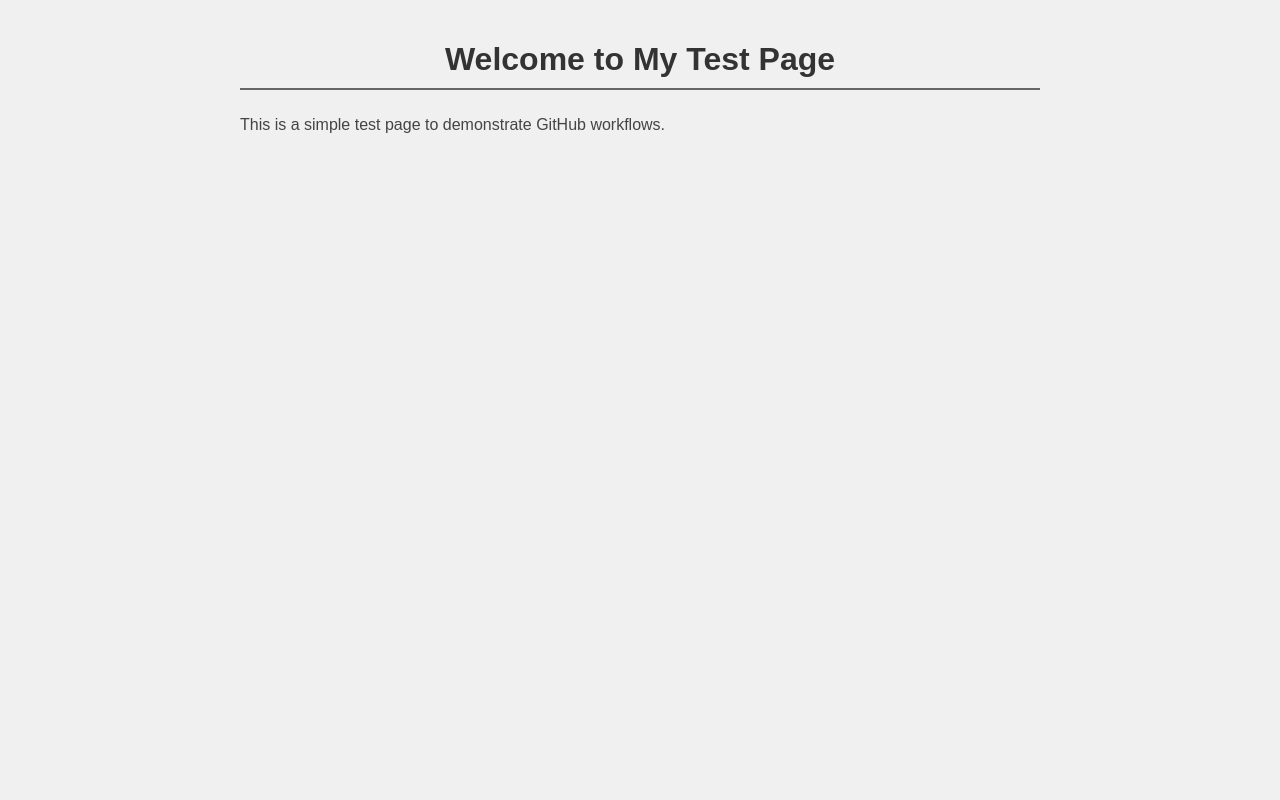
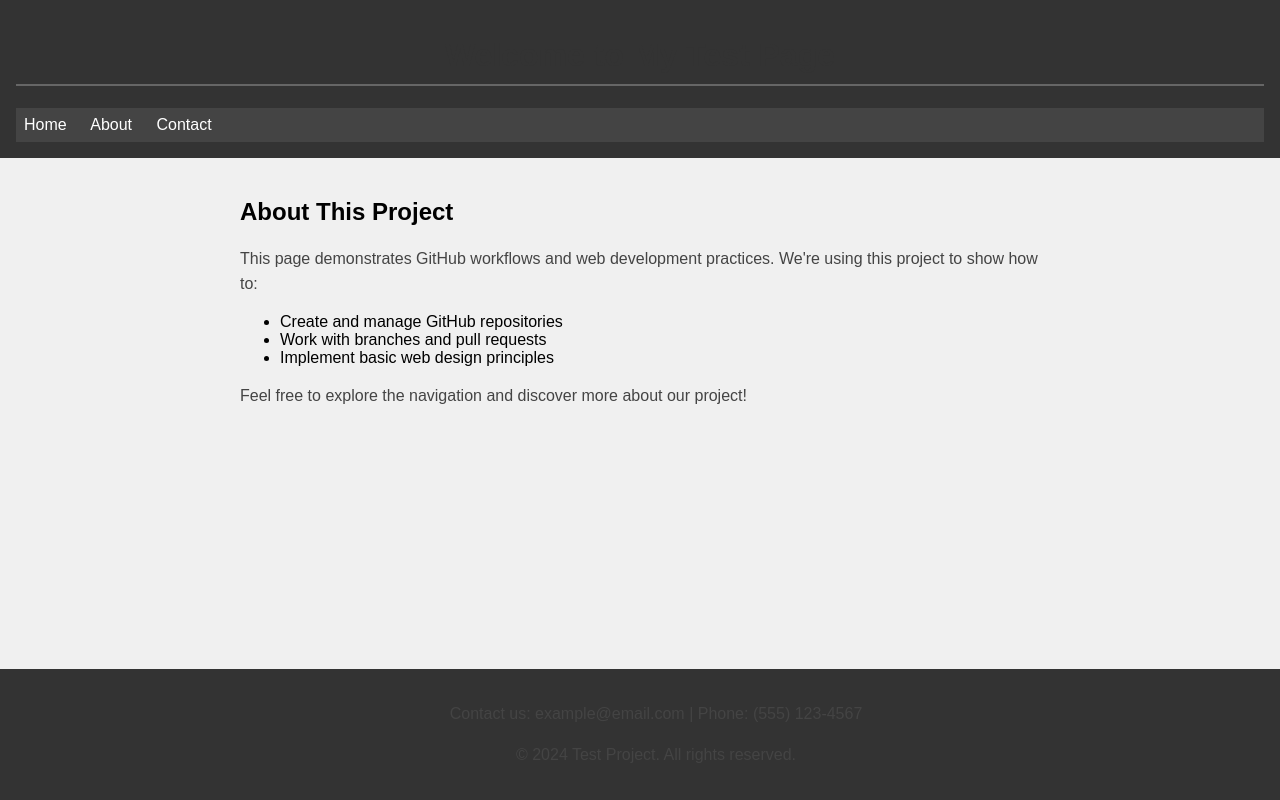
Before and after one commit to dhp6106/Test-Claude-coding-Agent, a plain HTML site: page index.html in a window 1280 px wide. Drawn offline with Linux system fonts and the light colour scheme.

Commit message:
Add enhanced content with header, navigation, and footer

```diff
--- a/index.html
+++ b/index.html
@@ -7,10 +7,31 @@
     <style>
         body {
             font-family: Arial, sans-serif;
+            margin: 0;
+            padding: 0;
+            background-color: #f0f0f0;
+        }
+        header {
+            background-color: #333;
+            color: white;
+            padding: 1rem;
+        }
+        nav {
+            background-color: #444;
+            padding: 0.5rem;
+        }
+        nav a {
+            color: white;
+            text-decoration: none;
+            margin-right: 20px;
+        }
+        nav a:hover {
+            color: #ddd;
+        }
+        main {
             max-width: 800px;
             margin: 0 auto;
             padding: 20px;
-            background-color: #f0f0f0;
         }
         h1 {
             color: #333;
@@ -22,10 +43,39 @@
             line-height: 1.6;
             color: #444;
         }
+        footer {
+            background-color: #333;
+            color: white;
+            text-align: center;
+            padding: 1rem;
+            position: fixed;
+            bottom: 0;
+            width: 100%;
+        }
     </style>
 </head>
 <body>
-    <h1>Welcome to My Test Page</h1>
-    <p>This is a simple test page to demonstrate GitHub workflows.</p>
+    <header>
+        <h1>Welcome to My Test Page</h1>
+        <nav>
+            <a href="#home">Home</a>
+            <a href="#about">About</a>
+            <a href="#contact">Contact</a>
+        </nav>
+    </header>
+    <main>
+        <h2>About This Project</h2>
+        <p>This page demonstrates GitHub workflows and web development practices. We're using this project to show how to:</p>
+        <ul>
+            <li>Create and manage GitHub repositories</li>
+            <li>Work with branches and pull requests</li>
+            <li>Implement basic web design principles</li>
+        </ul>
+        <p>Feel free to explore the navigation and discover more about our project!</p>
+    </main>
+    <footer>
+        <p>Contact us: example@email.com | Phone: (555) 123-4567</p>
+        <p>&copy; 2024 Test Project. All rights reserved.</p>
+    </footer>
 </body>
 </html>
```
